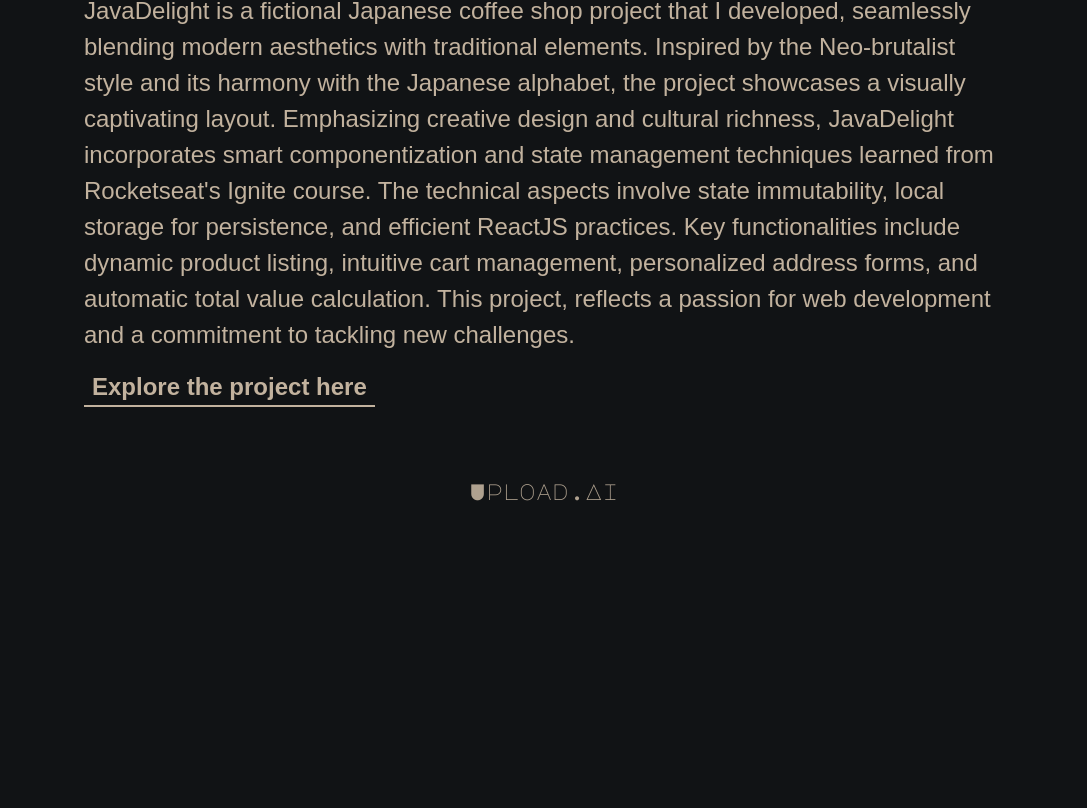
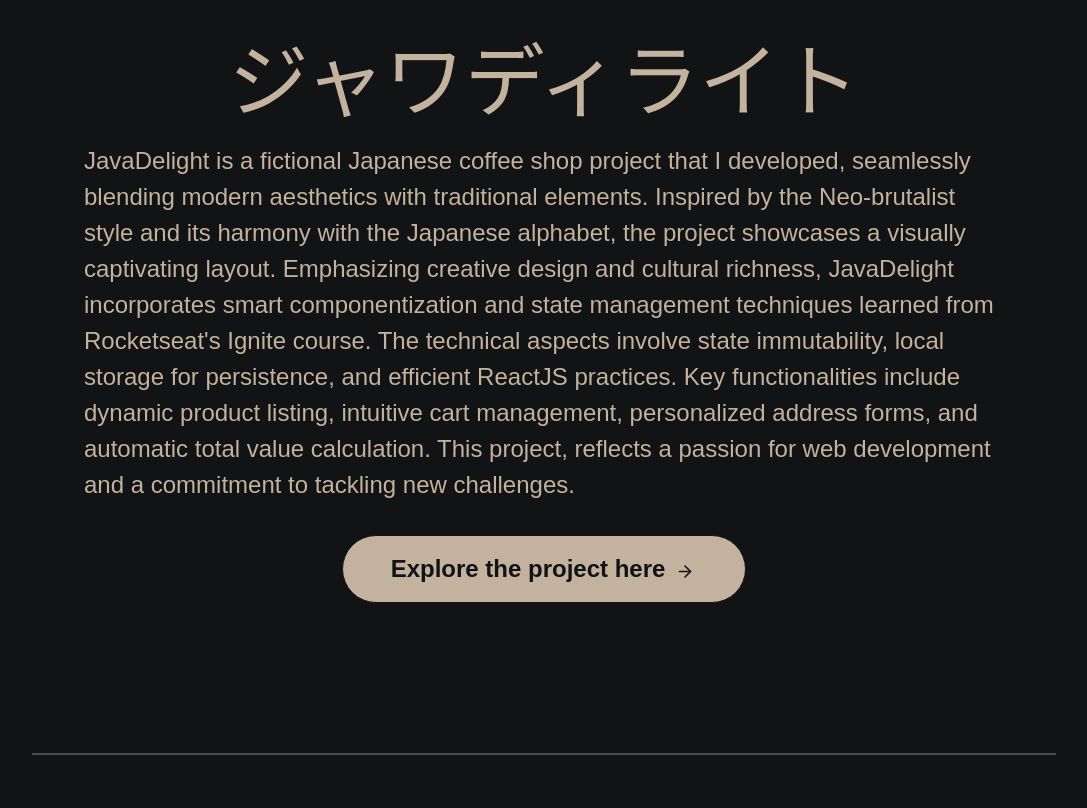
Before and after one commit to vinigouvea16/porfolio, a Next.js app: page / in a window 1280 px wide. Shown: the part 3272-4080 px from the top of the page, without its empty margins (96-1183 px from the left). Built offline with nearby package versions, Linux system fonts and the light colour scheme; a web font is replaced by a local one.

Commit message:
code reworked

```diff
--- a/src/components/Projects/ProjectsComponents/projectscomponents.css
+++ b/src/components/Projects/ProjectsComponents/projectscomponents.css
@@ -3,9 +3,9 @@
   display: flex;
   flex-direction: column;
   align-items: center;
-  color: #afa18f;
+  color: #C2B29E;
   font-weight: 400;
-  /* padding-bottom: 300px; */
+  padding: 50px 0;
 }
 
 .titleWrap{
@@ -23,6 +23,10 @@
 
 .textWrap {
   padding-inline: 2rem;
+  display: flex;
+  flex-direction: column;
+  align-items: center;
+  gap: 1rem;
 }
 
 .description{
@@ -46,16 +50,43 @@
 }
 
 .link{
-  display: block;
-  font-size: 1.5rem;
-  color: #C2B29E;
+  display: flex;
+  font-size: 1.25rem;
+  color: #111315;
   font-weight: 800;
-  padding-inline: 0.5rem;
-  width: max-content;
-  border-bottom: 2px solid #C2B29E;
+
+  width: -moz-max-content;
+  align-items: center;
+  justify-content: center;
+
+}
+
+.link svg{
+  padding-top: 5px;
 }
 
 ::selection{
   background-color: #C2B29E;
   color: #1f1f1f;
 }
+
+.rounded{
+  border: 1px solid #111315;
+  border-radius: 3em;
+  padding: 15px 30px;
+  background-color: #C2B29E;
+}
+
+@media (width > 40rem){
+  .content{
+    padding: 150px 0;
+  }
+  .link{
+    font-size: 1.5rem;
+    padding-inline: 0.5rem;
+    gap: .5rem;
+  }
+  .rounded{
+    padding: 15px 40px;
+  }
+}
--- a/src/components/Projects/ProjectsComponents/projectscomponents.tsx
+++ b/src/components/Projects/ProjectsComponents/projectscomponents.tsx
@@ -73,9 +73,26 @@
         {h2Text && <h3 className="h3">{h2Text}</h3>}
         <div className="textWrap" style={{ paddingTop: h2Text ? '0' : '30px' }}>
           <p className="description">{description}</p>
-          <a className="link" href={projectLink} target="_blank">
-            Explore the project here
-          </a>
+          <div className="rounded">
+            <a className="link" href={projectLink} target="_blank">
+              Explore the project here
+              <svg
+                xmlns="http://www.w3.org/2000/svg"
+                width="24"
+                height="24"
+                viewBox="0 0 24 24"
+                fill="none"
+                stroke="currentColor"
+                stroke-width="2"
+                stroke-linecap="round"
+                stroke-linejoin="round"
+                className="lucide lucide-arrow-right"
+              >
+                <path d="M5 12h14" />
+                <path d="m12 5 7 7-7 7" />
+              </svg>
+            </a>
+          </div>
         </div>
       </div>
     </div>
--- a/src/components/Projects/projects.css
+++ b/src/components/Projects/projects.css
@@ -9,19 +9,33 @@
   position: relative;
   margin-top: 100px;
   .circle{
-      height: 3000%;
-      width: 130%;
-      left: -13%;
-      border-radius: 0 0 50% 50%;
-      background-color:#111315;
-      z-index: 1;
-      position: absolute;
-      box-shadow: 0px 60px 50px rgba(0, 0, 0, 0.748);
+    height: 1000%;
+    width: 100%;
+    left: 0%;
+
+    border-radius: 0 0 50% 50%;
+    background-color:#111315;
+    z-index: 1;
+    position: absolute;
+    box-shadow: 0px 60px 50px rgba(0, 0, 0, 0.748);
   }
+}
+
+.separatorLine{
+  border: 1px solid #c2b29e5b;
+  width: 80%;
+  margin: 0 auto;
 }
 
 @media (width > 40rem) {
   .containerProject {
     padding-block-start: 20rem;
   }
+  .circleContainer{
+    .circle{
+    height: 3000%;
+    width: 130%;
+    left: -13%;
+    }
+  }
 }
--- a/src/components/Projects/projects.tsx
+++ b/src/components/Projects/projects.tsx
@@ -1,6 +1,6 @@
 'use client'
 import { motion, useScroll, useTransform } from 'framer-motion'
-import { useRef } from 'react'
+import React, { useRef } from 'react'
 import ProjectsComponent from './ProjectsComponents/projectscomponents'
 import './projects.css'
 
@@ -11,26 +11,42 @@
     offset: ['start end', 'end start'],
   })
   const height = useTransform(scrollYProgress, [0, 1], [100, 0])
+
+  const projectsData = [
+    {
+      title: 'JavaDelight',
+      h2Text: 'ジャワディライト',
+      description:
+        "JavaDelight is a fictional Japanese coffee shop project that I developed, seamlessly blending modern aesthetics with traditional elements. Inspired by the Neo-brutalist style and its harmony with the Japanese alphabet, the project showcases a visually captivating layout. Emphasizing creative design and cultural richness, JavaDelight incorporates smart componentization and state management techniques learned from Rocketseat's Ignite course. The technical aspects involve state immutability, local storage for persistence, and efficient ReactJS practices. Key functionalities include dynamic product listing, intuitive cart management, personalized address forms, and automatic total value calculation. This project, reflects a passion for web development and a commitment to tackling new challenges.",
+      imagePath: '/javadelight1.png',
+      projectLink: 'https://java-delight.vercel.app/',
+    },
+    {
+      title: 'Upload.Ai',
+      description:
+        'This application allow us to effortlessly upload videos, perform on-the-fly transcriptions right in the browser, and generate concise summaries and title suggestions. With the freedom to customize prompts for the integrated OpenAI AI, it opens up endless possibilities for creative outcomes - perfect for content creators.',
+      projectLink: 'https://upload-ai-theta.vercel.app/',
+      imagePath: '/uploadai1.png',
+    },
+    {
+      title: 'Food Explorer',
+      description:
+        'This project is a CRUD system featuring an interactive menu designed for the fictional restaurant Food Explorer. It showcases the practical application of acquired knowledge throughout my FullStack course. In development, I utilized React with Styled Components to craft an engaging and highly interactive user interface. The back-end was built using Node.js with Express to ensure the efficiency and robustness of the API. The project offers different access levels for users. They can explore common application routes, add dishes to favorites, place items in the cart, and view dish details. Additionally, administrators possess special privileges, enabling them to view detailed dish information, add new dishes, edit existing dish details, and remove items from the system. This project represents a comprehensive web development experience, covering both front-end and back-end aspects to create a versatile and efficient application. To test it you can either create your own account or access as Admin to check the differences between the routes, using the email: sa@email.com password: 123',
+      imagePath: '/foodexplorer.png',
+      projectLink: 'https://foodexplorervinigouvea.netlify.app/',
+    },
+  ]
+
   return (
     <div className="containerProject" ref={container}>
-      <ProjectsComponent
-        title="JavaDelight"
-        h2Text="ジャワディライト"
-        description="JavaDelight is a fictional Japanese coffee shop project that I developed, seamlessly blending modern aesthetics with traditional elements. Inspired by the Neo-brutalist style and its harmony with the Japanese alphabet, the project showcases a visually captivating layout. Emphasizing creative design and cultural richness, JavaDelight incorporates smart componentization and state management techniques learned from Rocketseat's Ignite course. The technical aspects involve state immutability, local storage for persistence, and efficient ReactJS practices. Key functionalities include dynamic product listing, intuitive cart management, personalized address forms, and automatic total value calculation. This project, reflects a passion for web development and a commitment to tackling new challenges."
-        imagePath="/javadelight1.png"
-        projectLink="https://java-delight.vercel.app/"
-      />
-      <ProjectsComponent
-        title="Upload.Ai"
-        description="This application allow us to effortlessly upload videos, perform on-the-fly transcriptions right in the browser, and generate concise summaries and title suggestions. With the freedom to customize prompts for the integrated OpenAI AI, it opens up endless possibilities for creative outcomes - perfect for content creators."
-        imagePath="/uploadai1.png"
-      />
-      <ProjectsComponent
-        title="Food Explorer"
-        description="This project is a CRUD system featuring an interactive menu designed for the fictional restaurant Food Explorer. It showcases the practical application of acquired knowledge throughout my FullStack course. In development, I utilized React with Styled Components to craft an engaging and highly interactive user interface. The back-end was built using Node.js with Express to ensure the efficiency and robustness of the API. The project offers different access levels for users. They can explore common application routes, add dishes to favorites, place items in the cart, and view dish details. Additionally, administrators possess special privileges, enabling them to view detailed dish information, add new dishes, edit existing dish details, and remove items from the system. This project represents a comprehensive web development experience, covering both front-end and back-end aspects to create a versatile and efficient application. To test it you can either create your own account or access as Admin to check the differences between the routes, using the email: sa@email.com password: 123"
-        imagePath="/foodexplorer.png"
-        projectLink="https://foodexplorervinigouvea.netlify.app/"
-      />
+      {projectsData.map((project, index) => (
+        <React.Fragment key={index}>
+          <ProjectsComponent {...project} />
+          {index !== projectsData.length - 1 && (
+            <div className="separatorLine" />
+          )}
+        </React.Fragment>
+      ))}
       <motion.div style={{ height }} className="circleContainer">
         <div className="circle"></div>
       </motion.div>
```
